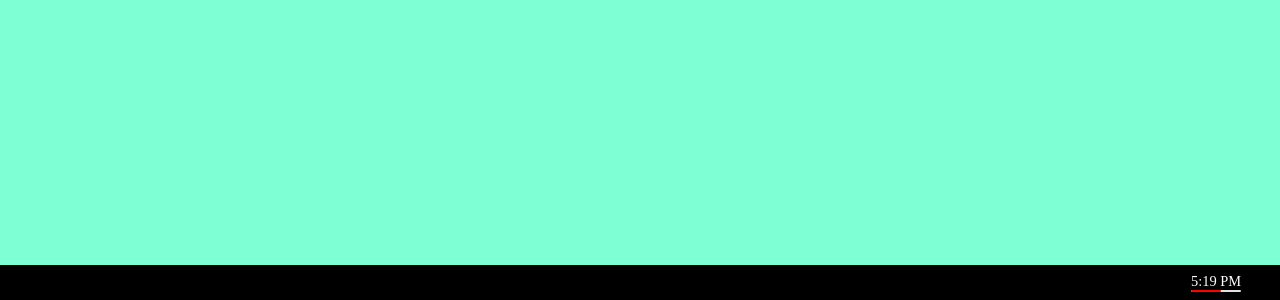
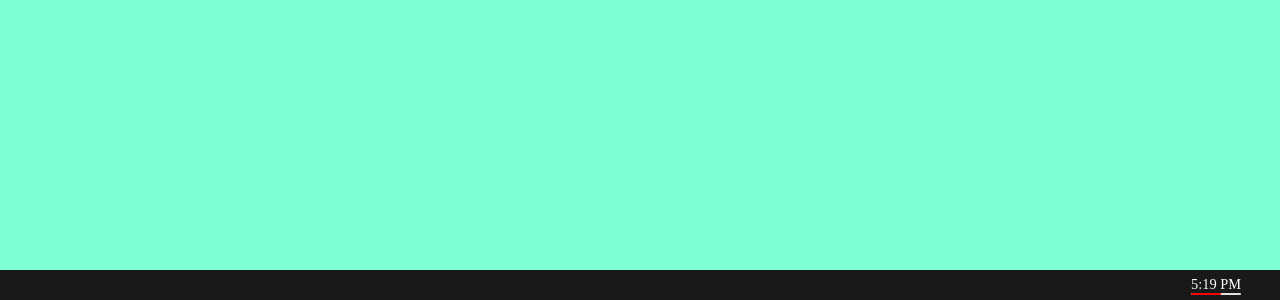
Before and after one commit to SuleymanEfe/portfolio-website, a Next.js app: page / in a window 1280 px wide. Shown: the part 500-800 px from the top of the page. Built offline with nearby package versions, Linux system fonts and the light colour scheme.

Commit message:
Updated taskbar UI

```diff
--- a/components/Desktop/Taskbar/StyledTaskbar.ts
+++ b/components/Desktop/Taskbar/StyledTaskbar.ts
@@ -1,10 +1,10 @@
 import styled from "styled-components";
 
 const StyledTaskbar = styled.div`
-  background-color: #000000;
+  background-color: #191919;
   bottom: 0;
   contain: size layout;
-  height: 35px;
+  height: 30px;
   left: 0;
   position: absolute;
   right: 0;
```
